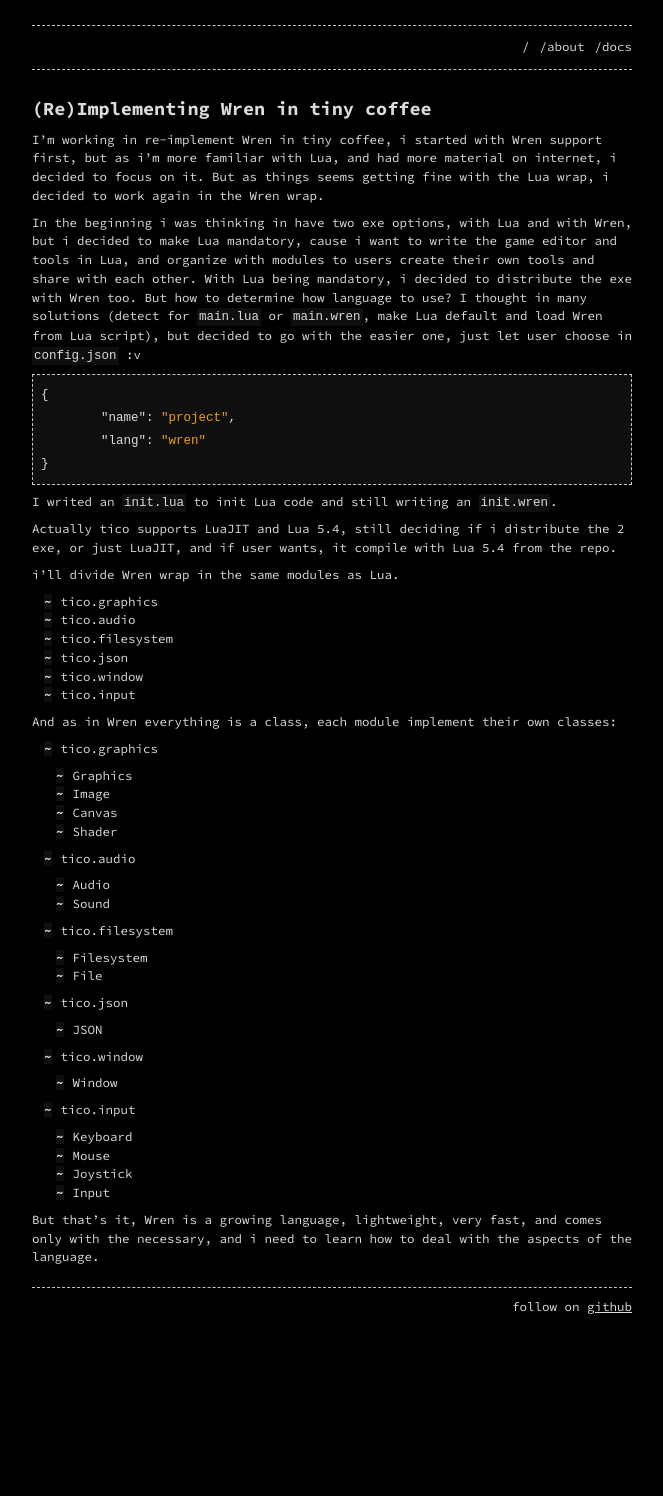
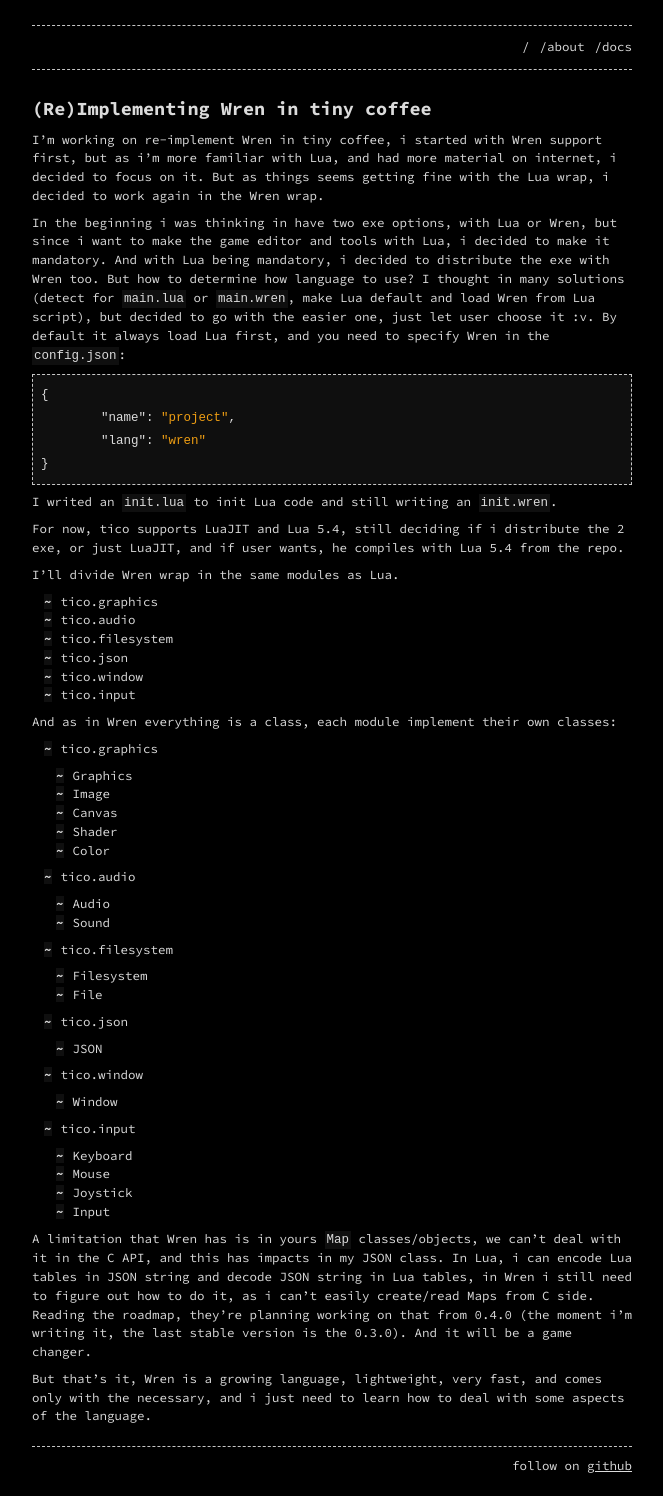
Before and after one commit to canoi12/canoi12.github.io, a Jekyll site: the page built from _posts/2020-07-07-tico-wren-module.md, in a window 1280 px wide. Shown: the whole page, without its empty margins (308-971 px from the left). Built offline with Jekyll 4.4.1, drawn with Linux system fonts in a browser that asks for light colours; before the commit the page ends 1337 px from its top, so only the background shows below that.

Commit message:
Update 2020-07-07-tico-wren-module.md

````diff
--- a/_posts/2020-07-07-tico-wren-module.md
+++ b/_posts/2020-07-07-tico-wren-module.md
@@ -11,9 +11,9 @@
 - devlog
 ---
 
-I'm working in re-implement Wren in tiny coffee, i started with Wren support first, but as i'm more familiar with Lua, and had more material on internet, i decided to focus on it. But as things seems getting fine with the Lua wrap, i decided to work again in the Wren wrap.
+I'm working on re-implement Wren in tiny coffee, i started with Wren support first, but as i'm more familiar with Lua, and had more material on internet, i decided to focus on it. But as things seems getting fine with the Lua wrap, i decided to work again in the Wren wrap.
 
-In the beginning i was thinking in have two exe options, with Lua and with Wren, but i decided to make Lua mandatory, cause i want to write the game editor and tools in Lua, and organize with modules to users create their own tools and share with each other. With Lua being mandatory, i decided to distribute the exe with Wren too. But how to determine how language to use? I thought in many solutions (detect for `main.lua` or `main.wren`, make Lua default and load Wren from Lua script), but decided to go with the easier one, just let user choose in `config.json` :v
+In the beginning i was thinking in have two exe options, with Lua or Wren, but since i want to make the game editor and tools with Lua, i decided to make it mandatory. And with Lua being mandatory, i decided to distribute the exe with Wren too. But how to determine how language to use? I thought in many solutions (detect for `main.lua` or `main.wren`, make Lua default and load Wren from Lua script), but decided to go with the easier one, just let user choose it :v. By default it always load Lua first, and you need to specify Wren in the `config.json`:
 
 ```json
 {
@@ -24,9 +24,9 @@
 
 I writed an `init.lua` to init Lua code and still writing an `init.wren`.
 
-Actually tico supports LuaJIT and Lua 5.4, still deciding if i distribute the 2 exe, or just LuaJIT, and if user wants, it compile with Lua 5.4 from the repo.
+For now, tico supports LuaJIT and Lua 5.4, still deciding if i distribute the 2 exe, or just LuaJIT, and if user wants, he compiles with Lua 5.4 from the repo.
 
-i'll divide Wren wrap in the same modules as Lua.
+I'll divide Wren wrap in the same modules as Lua.
 
 - tico.graphics
 - tico.audio
@@ -42,6 +42,7 @@
 	- Image
 	- Canvas
 	- Shader
+	- Color
 - tico.audio
 	- Audio
 	- Sound
@@ -58,4 +59,6 @@
 	- Joystick
 	- Input
 
-But that's it, Wren is a growing language, lightweight, very fast, and comes only with the necessary, and i need to learn how to deal with the aspects of the language.
+A limitation that Wren has is in yours `Map` classes/objects, we can't deal with it in the C API, and this has impacts in my JSON class. In Lua, i can encode Lua tables in JSON string and decode JSON string in Lua tables, in Wren i still need to figure out how to do it, as i can't easily create/read Maps from C side. Reading the roadmap, they're planning working on that from 0.4.0 (the moment i'm writing it, the last stable version is the 0.3.0). And it will be a game changer.
+
+But that's it, Wren is a growing language, lightweight, very fast, and comes only with the necessary, and i just need to learn how to deal with some aspects of the language.
````
